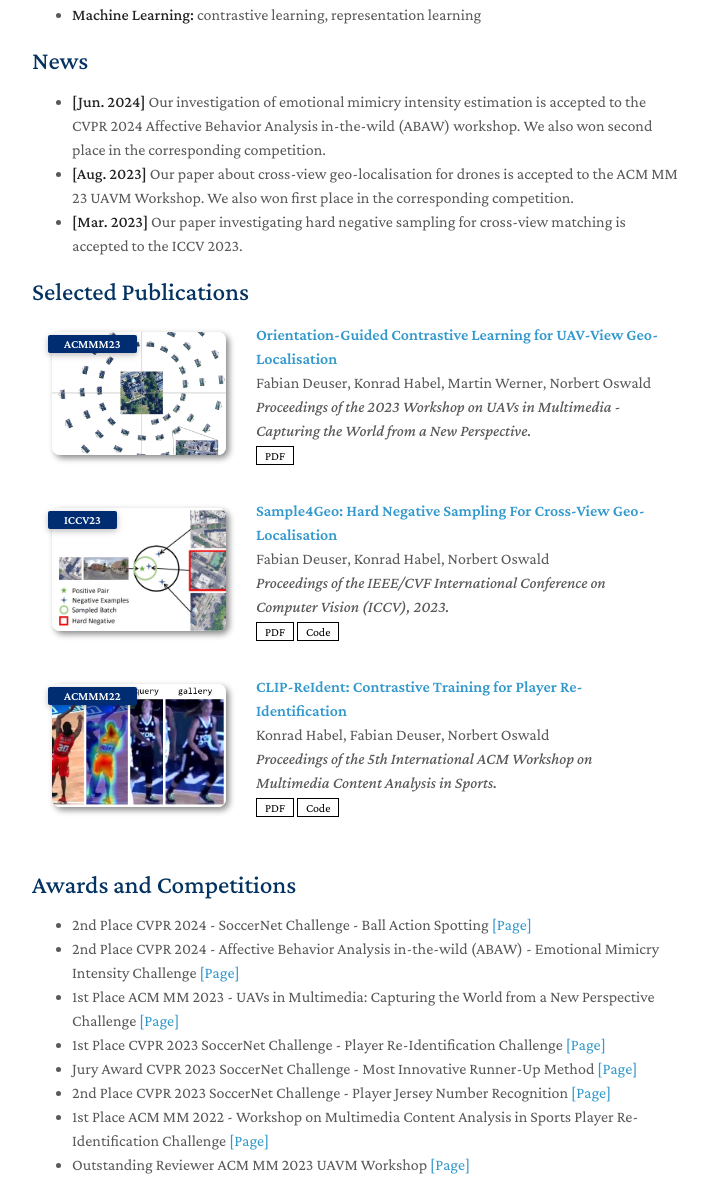
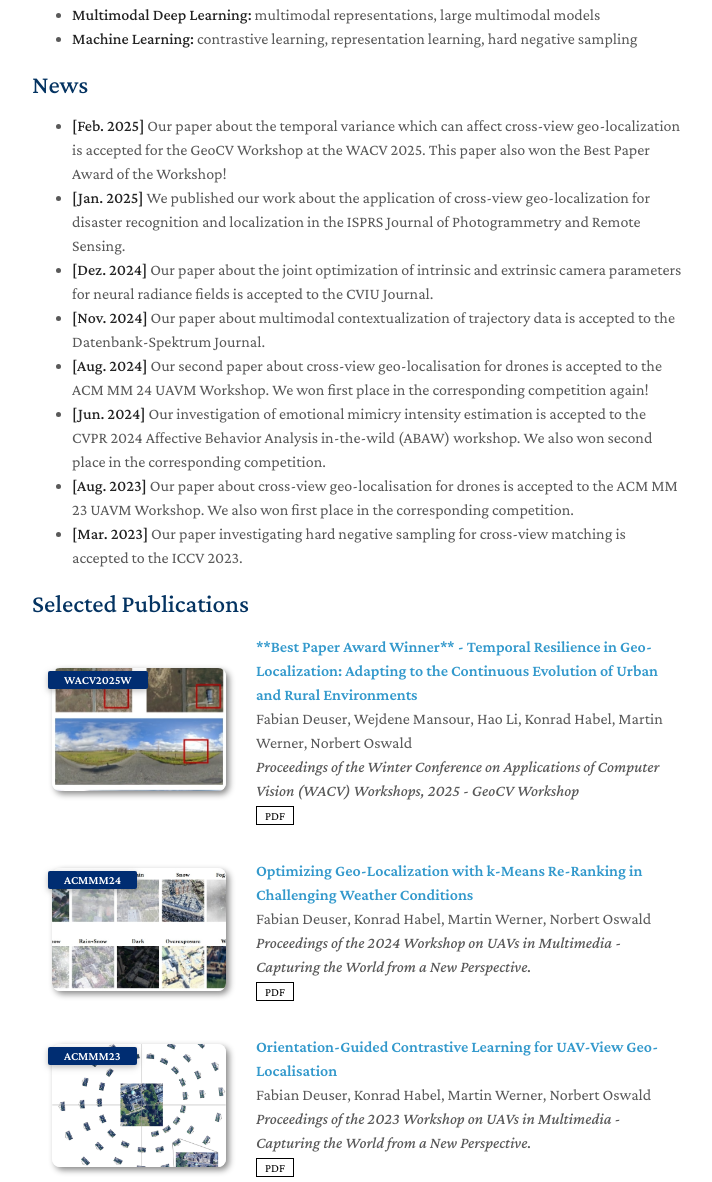
Before and after one commit to Skyy93/skyy93.github.io, a plain HTML site: page index.html in a window 1280 px wide. Shown: the part 380-1562 px from the top of the page, without its empty margins (438-1150 px from the left). Drawn offline with nearby package versions, Linux system fonts and the light colour scheme; some icons are missing.

Commit message:
Update website

```diff
--- a/index.html
+++ b/index.html
@@ -80,7 +80,7 @@
 
       <h2 id="about-me">About Me</h2>
 
-<p>I am a Ph.D. student at the University of the Bundeswehr Munich and TUM, with a primary research focus on cross-view geo-localisation. Currently, I am delving into how this domain can benefit from advancements in other areas. Specifically, I am exploring the synergies between cross-view geo-localisation and multimodal deep learning, as well as the potential enhancements image synthesis can bring to the field.</p>
+<p>I am a Ph.D. student at the University of the Bundeswehr Munich and the TUM. My research started with image retrieval for geo-localization, but has since shifted to more general approaches to sampling in deep learning. I am particularly interested in contrastive learning and the dynamics of sampling, and how they affect learning efficiency, generalization, and convergence speed. I also investigate how insights from multimodal learning and image synthesis can contribute to these challenges.</p>
 
 <p>If you want to collaborate just write me a mail.</p>
 
@@ -89,12 +89,17 @@
 <ul>
   <li><strong>Computer Vision:</strong> image retrieval, cross-view image matching, image synthesis</li>
   <li><strong>Multimodal Deep Learning:</strong> multimodal representations, large multimodal models</li>
-  <li><strong>Machine Learning:</strong> contrastive learning, representation learning</li>
+  <li><strong>Machine Learning:</strong> contrastive learning, representation learning, hard negative sampling</li>
 </ul>
 
 <h2 id="news">News</h2>
 
 <ul>
+  <li><strong>[Feb. 2025]</strong> Our paper about the temporal variance which can affect cross-view geo-localization is accepted for the GeoCV Workshop at the WACV 2025. This paper also won the Best Paper Award of the Workshop!</li>
+  <li><strong>[Jan. 2025]</strong> We published our work about the application of cross-view geo-localization for disaster recognition and localization in the ISPRS Journal of Photogrammetry and Remote Sensing.</li>
+  <li><strong>[Dez. 2024]</strong> Our paper about the joint optimization of intrinsic and extrinsic camera parameters for neural radiance fields is accepted to the CVIU Journal.</li>
+  <li><strong>[Nov. 2024]</strong> Our paper about multimodal contextualization of trajectory data is accepted to the Datenbank-Spektrum Journal.</li>
+  <li><strong>[Aug. 2024]</strong> Our second paper about cross-view geo-localisation for drones is accepted to the ACM MM 24 UAVM Workshop. We won first place in the corresponding competition again!</li>
   <li><strong>[Jun. 2024]</strong> Our investigation of emotional mimicry intensity estimation is accepted to the CVPR 2024 Affective Behavior Analysis in-the-wild (ABAW) workshop. We also won second place in the corresponding competition.</li>
   <li><strong>[Aug. 2023]</strong> Our paper about cross-view geo-localisation for drones is accepted to the ACM MM 23 UAVM Workshop. We also won first place in the corresponding competition.</li>
   <li><strong>[Mar. 2023]</strong> Our paper investigating hard negative sampling for cross-view matching is accepted to the ICCV 2023.</li>
@@ -104,6 +109,76 @@
 
 <div class="publications">
 <ol class="bibliography">
+
+
+
+<li>
+<div class="pub-row">
+  <div class="col-sm-3 abbr" style="position: relative;padding-right: 15px;padding-left: 15px;">
+
+    <img src="./assets/img/timeinfluence.jpg" class="teaser img-fluid z-depth-1" style="width=100;height=40%" />
+
+
+    <abbr class="badge">WACV2025W</abbr>
+
+  </div>
+  <div class="col-sm-9" style="position: relative;padding-right: 15px;padding-left: 20px;">
+      <div class="title"><a href="https://openaccess.thecvf.com/content/WACV2025W/GeoCV/html/Deuser_Temporal_Resilience_in_Geo-Localization_Adapting_to_the_Continuous_Evolution_of_WACVW_2025_paper.html">**Best Paper Award Winner** - Temporal Resilience in Geo-Localization: Adapting to the Continuous Evolution of Urban and Rural Environments</a></div>
+      <div class="author">Fabian Deuser, Wejdene Mansour, Hao Li, Konrad Habel, Martin Werner, Norbert Oswald</div>
+      <div class="periodical"><em>Proceedings of the Winter Conference on Applications of Computer Vision (WACV) Workshops, 2025 - GeoCV Workshop</em>
+      </div>
+    <div class="links">
+
+      <a href="https://openaccess.thecvf.com/content/WACV2025W/GeoCV/html/Deuser_Temporal_Resilience_in_Geo-Localization_Adapting_to_the_Continuous_Evolution_of_WACVW_2025_paper.html" class="btn btn-sm z-depth-0" role="button" target="_blank" style="font-size:12px;">PDF</a>
+
+
+
+
+
+      <strong> <i style="color:#e74d3c"></i></strong>
+
+
+    </div>
+  </div>
+</div>
+</li>
+
+<br />
+
+
+
+<li>
+<div class="pub-row">
+  <div class="col-sm-3 abbr" style="position: relative;padding-right: 15px;padding-left: 15px;">
+
+    <img src="./assets/img/weather.jpg" class="teaser img-fluid z-depth-1" style="width=100;height=40%" />
+
+
+    <abbr class="badge">ACMMM24</abbr>
+
+  </div>
+  <div class="col-sm-9" style="position: relative;padding-right: 15px;padding-left: 20px;">
+      <div class="title"><a href="https://dl.acm.org/doi/10.1145/3689095.3689099">Optimizing Geo-Localization with k-Means Re-Ranking in Challenging Weather Conditions</a></div>
+      <div class="author">Fabian Deuser, Konrad Habel, Martin Werner, Norbert Oswald</div>
+      <div class="periodical"><em>Proceedings of the 2024 Workshop on UAVs in Multimedia - Capturing the World from a New Perspective.</em>
+      </div>
+    <div class="links">
+
+      <a href="https://dl.acm.org/doi/10.1145/3689095.3689099" class="btn btn-sm z-depth-0" role="button" target="_blank" style="font-size:12px;">PDF</a>
+
+
+
+
+
+      <strong> <i style="color:#e74d3c"></i></strong>
+
+
+    </div>
+  </div>
+</div>
+</li>
+
+<br />
 
 
 
@@ -222,6 +297,8 @@
 <h2 id="awards-and-competitions">Awards and Competitions</h2>
 
 <ul>
+  <li>Best Paper Award WACV 2025 - GeoCV Workshop <a href="https://sites.google.com/view/geocv/home?authuser=0">[Page]</a></li>
+  <li>1st Place ACM MM 2024 - UAVs in Multimedia: Capturing the World from a New Perspective Challenge <a href="https://www.zdzheng.xyz/ACMMM2024Workshop-UAV/">[Page]</a></li>
   <li>2nd Place CVPR 2024 - SoccerNet Challenge - Ball Action Spotting <a href="https://www.soccer-net.org/challenges/2024">[Page]</a></li>
   <li>2nd Place CVPR 2024 - Affective Behavior Analysis in-the-wild (ABAW) - Emotional Mimicry Intensity Challenge <a href="https://affective-behavior-analysis-in-the-wild.github.io/6th/">[Page]</a></li>
   <li>1st Place ACM MM 2023 - UAVs in Multimedia: Capturing the World from a New Perspective Challenge <a href="https://www.zdzheng.xyz/ACMMM2023Workshop/">[Page]</a></li>
@@ -235,8 +312,14 @@
 <h2 id="services">Services</h2>
 
 <ul>
+  <li>Workshop Organizer:
+    <ul>
+      <li>ACM Multimedia 2025 UAVM Workshop <a href="https://www.zdzheng.xyz/ACMMM2025Workshop-UAV/">[Page]</a></li>
+    </ul>
+  </li>
   <li>Workshop Reviewer:
     <ul>
+      <li>ACM MM 2024 UAVM Workshop</li>
       <li>CVPR 2024 CVSports Workshop</li>
       <li>ACM MM 2023 UAVM Workshop</li>
       <li>ACM SigSpatial 2023 GeoSearch Workshop</li>
@@ -245,6 +328,12 @@
   <li>Program Committee Member:
     <ul>
       <li>ACM SigSpatial 2023 GeoSearch Workshop <a href="https://geosearch-workshop.github.io/geosearch2023/">[Page]</a></li>
+    </ul>
+  </li>
+  <li>Journal Reviewer:
+    <ul>
+      <li>IEEE Transactions on Image Processing</li>
+      <li>IEEE Transactions on Circuits and Systems for Video Technology</li>
     </ul>
   </li>
 </ul>
```
Also changed, not shown: assets/img/timeinfluence.jpg (added), assets/img/weather.jpg (added).
